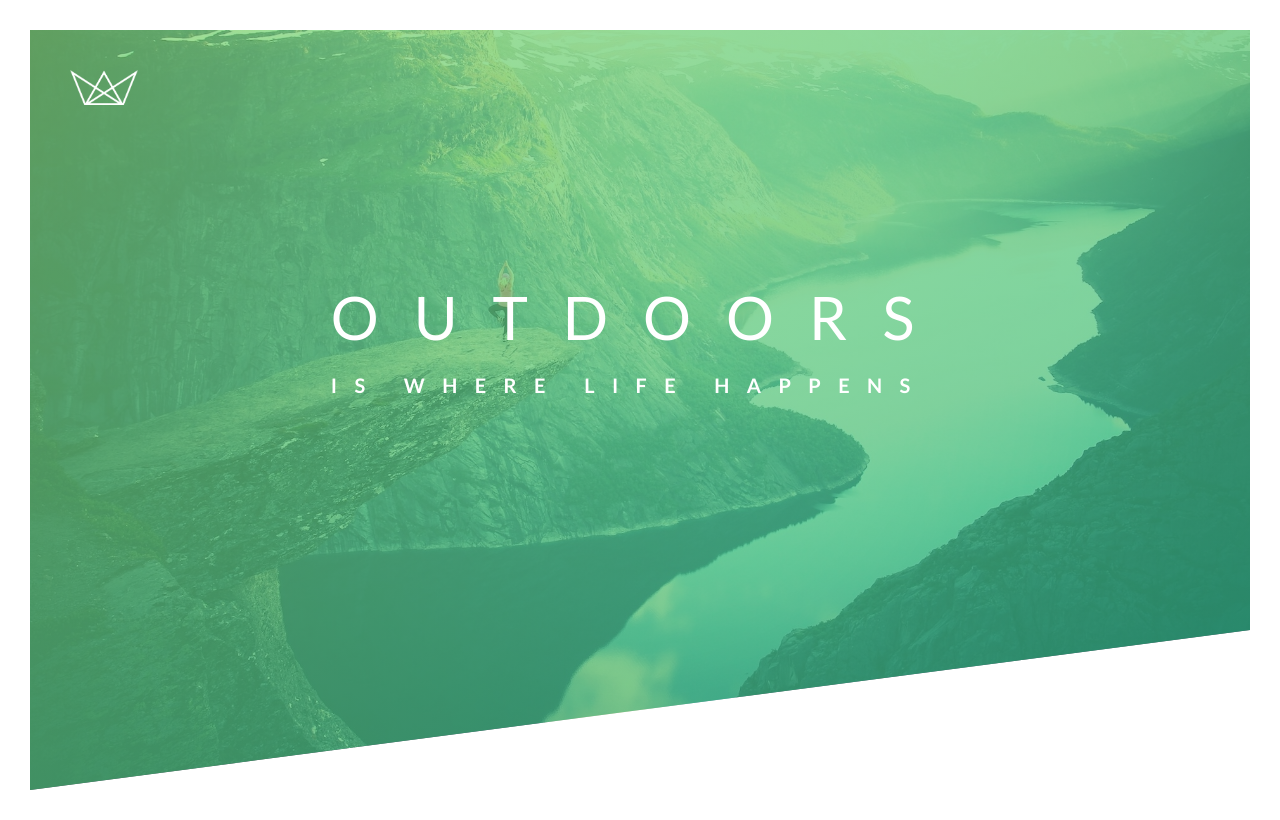
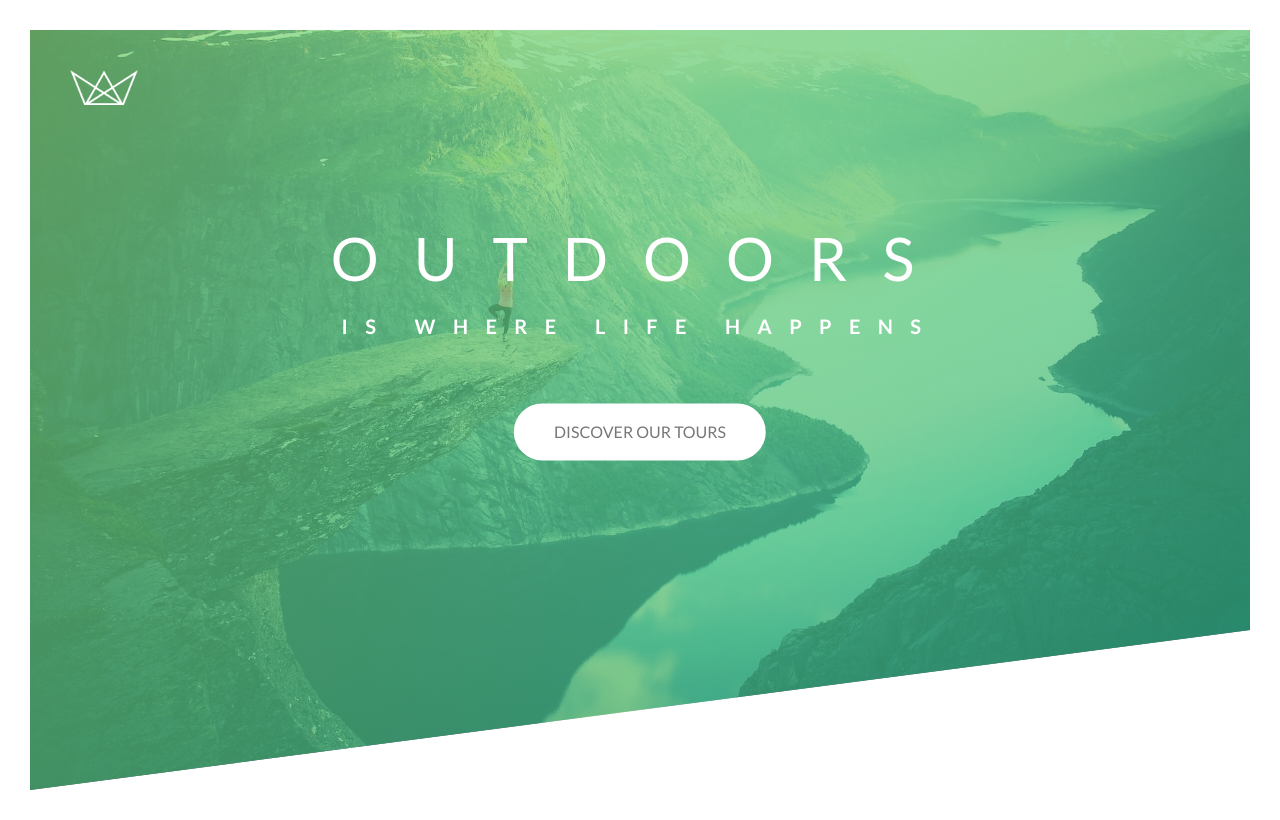
Before and after one commit to Harkindey/Natours-React, a React (Create React App) app: page / in a window 1280 px wide. Built offline with nearby package versions, Linux system fonts and the light colour scheme.

Commit message:
Button and Button animations

```diff
--- a/src/Components/Header.js
+++ b/src/Components/Header.js
@@ -1,21 +1,23 @@
-import React,{ Component } from 'react';
+import React, { Component } from 'react';
 
 class Header extends Component {
 	render() {
 		return (
 			<header className="header">
 				<div className="logo-box">
-                    <img  src="../img/logo-white.png" alt="logo" className="logo"/>
+					<img src="../img/logo-white.png" alt="logo" className="logo" />
 				</div>
 				<div className="text-box">
 					<h1 className="heading-primary">
 						<span className="heading-primary-main">Outdoors</span>
 						<span className="heading-primary-sub">Is where Life happens</span>
 					</h1>
+					<a href="#" className="btn btn-white">
+						Discover Our Tours
+					</a>
 				</div>
-
 			</header>
-        )
+		);
 	}
 }
 
--- a/src/css/App.css
+++ b/src/css/App.css
@@ -50,12 +50,14 @@ body {
   top: 40%;
   left: 50%;
   transform: translate(-50%, -50%);
+  text-align: center;
 }
 
 .heading-primary{
   color: #fff;
   text-transform: uppercase;
   backface-visibility: hidden;
+  margin-bottom: 60px;
 }
 
 .heading-primary-main{
@@ -118,3 +120,27 @@ body {
     transform: translate(0);
   }
 }
+
+.btn:link,
+.btn:visited{
+  text-transform: uppercase;
+  text-decoration: none;
+  padding: 15px 40px;
+  display: inline-block;
+  border-radius: 100px;
+  transition: all .2s
+}
+
+.btn:hover {
+  transform: translateY(-3px);
+  box-shadow: 0 10px 20px rgba(0,0,0,0.2);
+}
+
+.btn:active{
+  transform: translateY(-1px);
+  box-shadow: 0 5px 10px rgba(0,0,0,0.2);
+}
+.btn-white {
+  background-color: #fff;
+  color: #777;
+}
```
Lines whose indentation alone changed are shown as unchanged.
